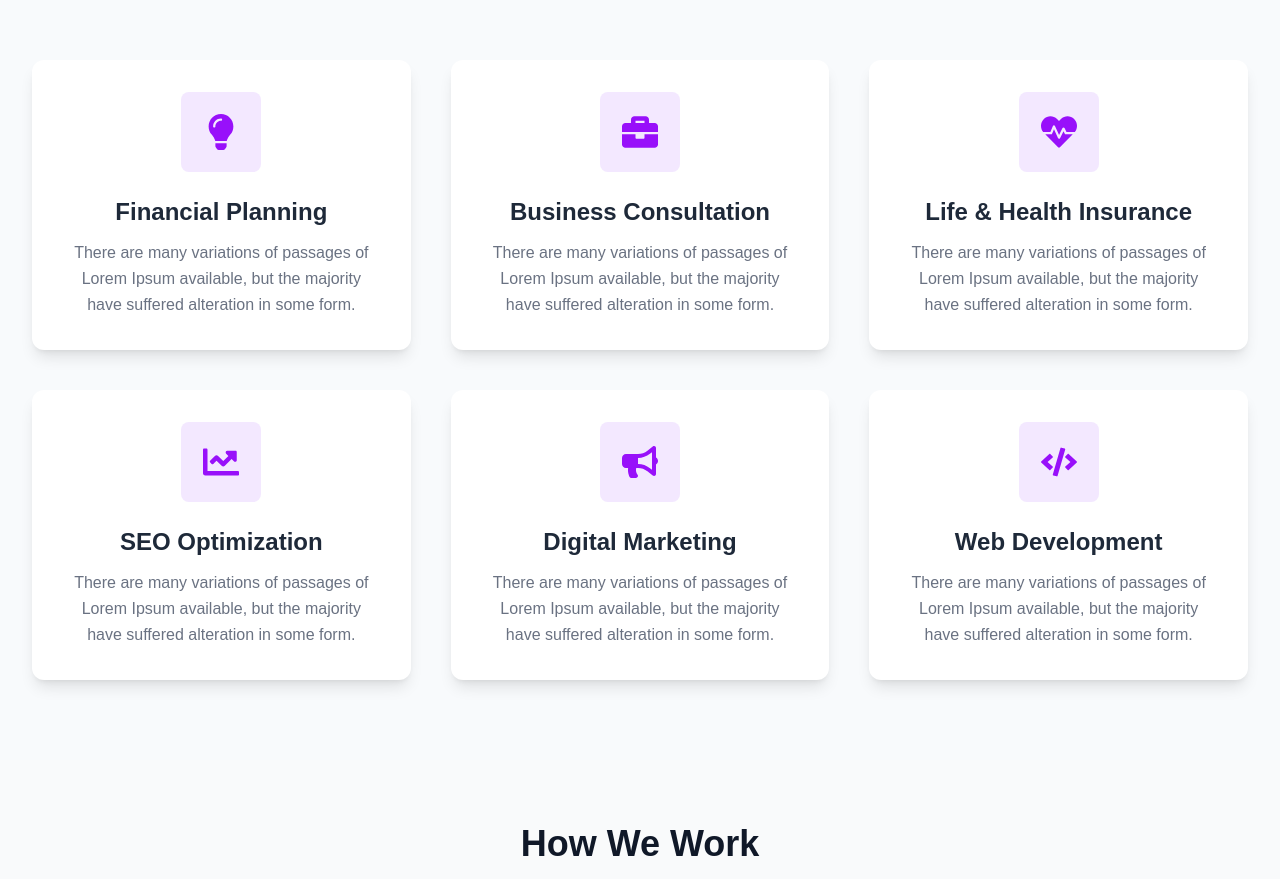
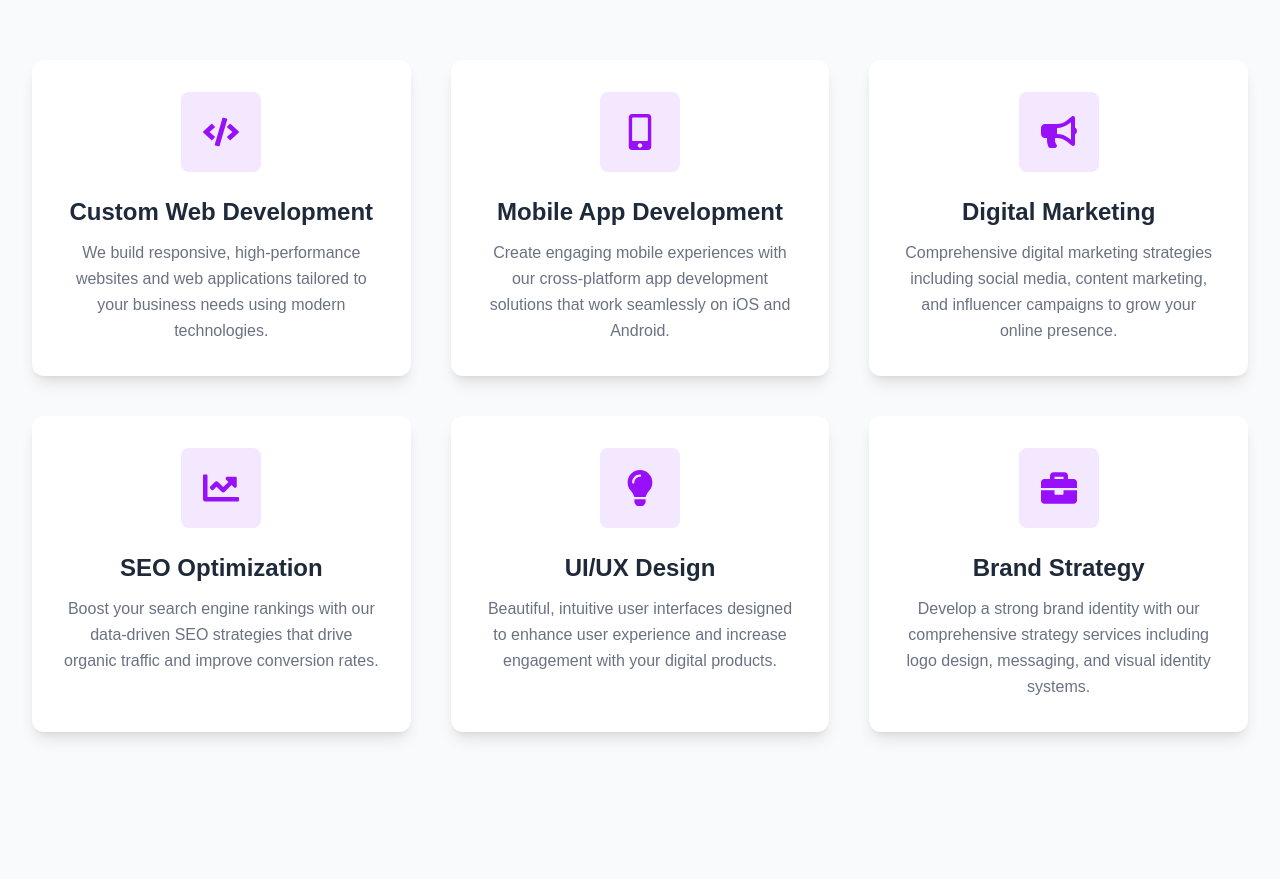
Before and after one commit to MdImranHossen01/JiaPixel, a Next.js app: page / in a window 1280 px wide. Shown: the part 971-1850 px from the top of the page. Built offline with nearby package versions, Linux system fonts and the light colour scheme; no server answers.

Commit message:
home page

```diff
--- a/src/app/components/Home/ServicesOverview/ServicesOverview.tsx
+++ b/src/app/components/Home/ServicesOverview/ServicesOverview.tsx
@@ -1,6 +1,6 @@
 import React from 'react';
 // Import icons from the library
-import { FaLightbulb, FaBriefcase, FaHeartbeat, FaChartLine, FaBullhorn, FaCode } from 'react-icons/fa';
+import { FaLightbulb, FaBriefcase, FaMobileAlt, FaChartLine, FaBullhorn, FaCode } from 'react-icons/fa';
 
 // Reusable Service Card Component
 interface ServiceCardProps {
@@ -28,34 +28,34 @@ const ServicesOverview = () => {
     // Array of service data to easily manage and render cards
     const services = [
         {
-            icon: <FaLightbulb size={36} />,
-            title: "Financial Planning",
-            description: "There are many variations of passages of Lorem Ipsum available, but the majority have suffered alteration in some form."
+            icon: <FaCode size={36} />,
+            title: "Custom Web Development",
+            description: "We build responsive, high-performance websites and web applications tailored to your business needs using modern technologies."
         },
         {
-            icon: <FaBriefcase size={36} />,
-            title: "Business Consultation",
-            description: "There are many variations of passages of Lorem Ipsum available, but the majority have suffered alteration in some form."
+            icon: <FaMobileAlt size={36} />,
+            title: "Mobile App Development",
+            description: "Create engaging mobile experiences with our cross-platform app development solutions that work seamlessly on iOS and Android."
         },
         {
-            icon: <FaHeartbeat size={36} />,
-            title: "Life & Health Insurance",
-            description: "There are many variations of passages of Lorem Ipsum available, but the majority have suffered alteration in some form."
+            icon: <FaBullhorn size={36} />,
+            title: "Digital Marketing",
+            description: "Comprehensive digital marketing strategies including social media, content marketing, and influencer campaigns to grow your online presence."
         },
         {
             icon: <FaChartLine size={36} />,
             title: "SEO Optimization",
-            description: "There are many variations of passages of Lorem Ipsum available, but the majority have suffered alteration in some form."
+            description: "Boost your search engine rankings with our data-driven SEO strategies that drive organic traffic and improve conversion rates."
         },
         {
-            icon: <FaBullhorn size={36} />,
-            title: "Digital Marketing",
-            description: "There are many variations of passages of Lorem Ipsum available, but the majority have suffered alteration in some form."
+            icon: <FaLightbulb size={36} />,
+            title: "UI/UX Design",
+            description: "Beautiful, intuitive user interfaces designed to enhance user experience and increase engagement with your digital products."
         },
         {
-            icon: <FaCode size={36} />,
-            title: "Web Development",
-            description: "There are many variations of passages of Lorem Ipsum available, but the majority have suffered alteration in some form."
+            icon: <FaBriefcase size={36} />,
+            title: "Brand Strategy",
+            description: "Develop a strong brand identity with our comprehensive strategy services including logo design, messaging, and visual identity systems."
         }
     ];
 
@@ -68,7 +68,7 @@ const ServicesOverview = () => {
                         Our Services
                     </p>
                     <h2 className="text-4xl md:text-5xl font-extrabold text-gray-900 mt-2">
-                        Our Best Services
+                        Digital Solutions That Drive Growth
                     </h2>
                 </div>
 
```
Also changed, not shown: 1 other file (tests, documents, lock files or other folders).
